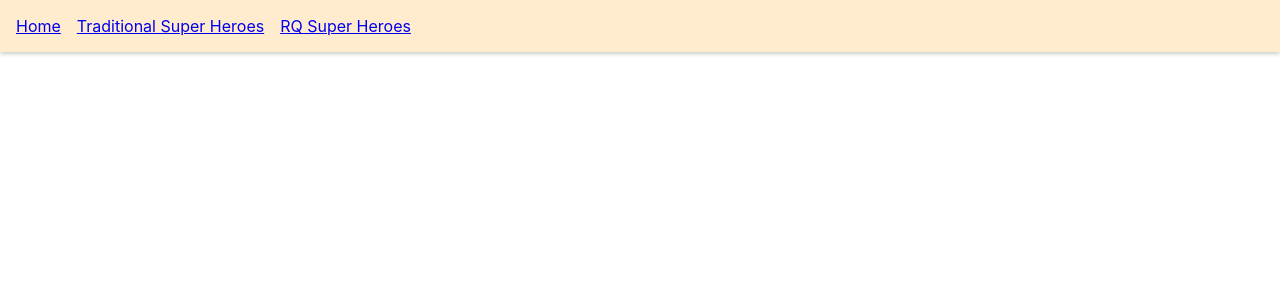
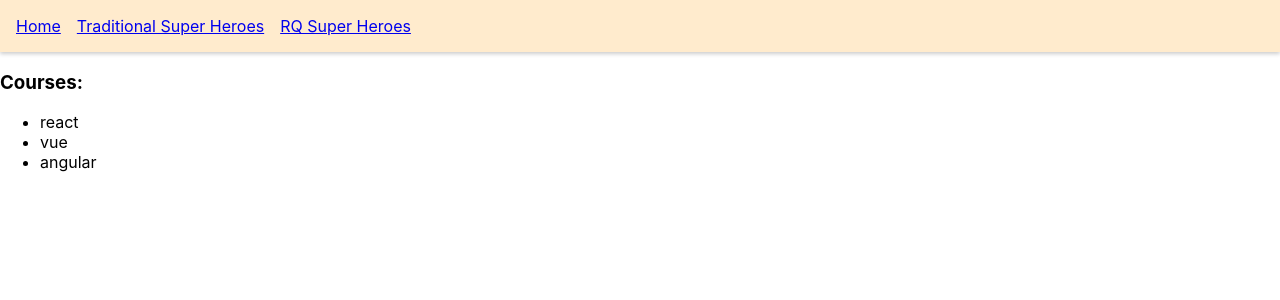
Before and after one commit to M7moudMostafa/React-Query-Labs, a React (Create React App) app: page /rq-dependent in a window 1280 px wide. Shown: the top 300 px of the page. Built offline with nearby package versions, Linux system fonts and the light colour scheme; data requests are answered from the project's data file.

Commit message:
Dependent Queries

```diff
--- a/db.json
+++ b/db.json
@@ -7,7 +7,7 @@
     },
     {
       "id": 2,
-      "name": "Superman 555",
+      "name": "Superman",
       "alterEgo": "Clark Kent"
     },
     {
@@ -19,15 +19,61 @@
   "friends": [
     {
       "id": 1,
-      "name": "Mahmoud"
+      "name": "Chandler Bing"
     },
     {
       "id": 2,
-      "name": "Mostafa"
+      "name": "Joey Tribbiani"
     },
     {
       "id": 3,
-      "name": "Attia"
+      "name": "Rachel Green"
+    }
+  ],
+  "users": [
+    {
+      "id": "memo@gmail.com",
+      "channelId": "Jhonny"
+    }
+  ],
+  "channels": [
+    {
+      "id": "Jhonny",
+      "courses": ["react", "vue", "angular"]
+    }
+  ],
+  "colors": [
+    {
+      "id": 1,
+      "label": "red"
+    },
+    {
+      "id": 2,
+      "label": "blue"
+    },
+    {
+      "id": 3,
+      "label": "green"
+    },
+    {
+      "id": 4,
+      "label": "yellow"
+    },
+    {
+      "id": 5,
+      "label": "black"
+    },
+    {
+      "id": 6,
+      "label": "white"
+    },
+    {
+      "id": 7,
+      "label": "orange"
+    },
+    {
+      "id": 8,
+      "label": "purple"
     }
   ]
 }
--- a/src/App.js
+++ b/src/App.js
@@ -8,6 +8,7 @@ import HomePage from "./components/HomePage";
 import { RQSuperHeroPage } from "./components/RQSuperHeroPage";
 import ParallelQueries from "./components/ParallelQueries.page";
 import DynamicParallel from "./components/DynamicParallel.page";
+import DependentQueries from "./components/DependentQueries.page";
 
 function App() {
   const queryClient = new QueryClient();
@@ -40,6 +41,10 @@ function App() {
               path="/rq-dynamic-parallel"
               element={<DynamicParallel heroIds={[1, 3]} />}
             />
+            <Route
+              path="/rq-dependent"
+              element={<DependentQueries email="memo@gmail.com" />}
+            />
             <Route path="/" element={<HomePage />} />
           </Routes>
         </div>
--- /dev/null
+++ b/src/components/DependentQueries.page.js
@@ -0,0 +1,39 @@
+import { useQuery } from "@tanstack/react-query";
+import axios from "axios";
+import React from "react";
+
+const fetchUsersByEmail = (email) => {
+  return axios.get(`http://localhost:4000/users/${email}`);
+};
+
+const fetchCoursesByChannelId = (channelId) => {
+  return axios.get(`http://localhost:4000/channels/${channelId}`);
+};
+
+const DependentQueries = ({ email }) => {
+  const { data: user } = useQuery({
+    queryKey: ["user", email],
+    queryFn: () => fetchUsersByEmail(email),
+  });
+
+  const channelId = user?.data.channelId;
+
+  const { data: courses } = useQuery({
+    queryKey: ["courses", channelId],
+    queryFn: () => fetchCoursesByChannelId(channelId),
+    enabled: !!channelId,
+  });
+
+  return (
+    <div>
+      <h3>Courses:</h3>
+      <ul>
+        {courses?.data.courses.map((course, index) => (
+          <li key={index}>{course}</li>
+        ))}
+      </ul>
+    </div>
+  );
+};
+
+export default DependentQueries;
```
